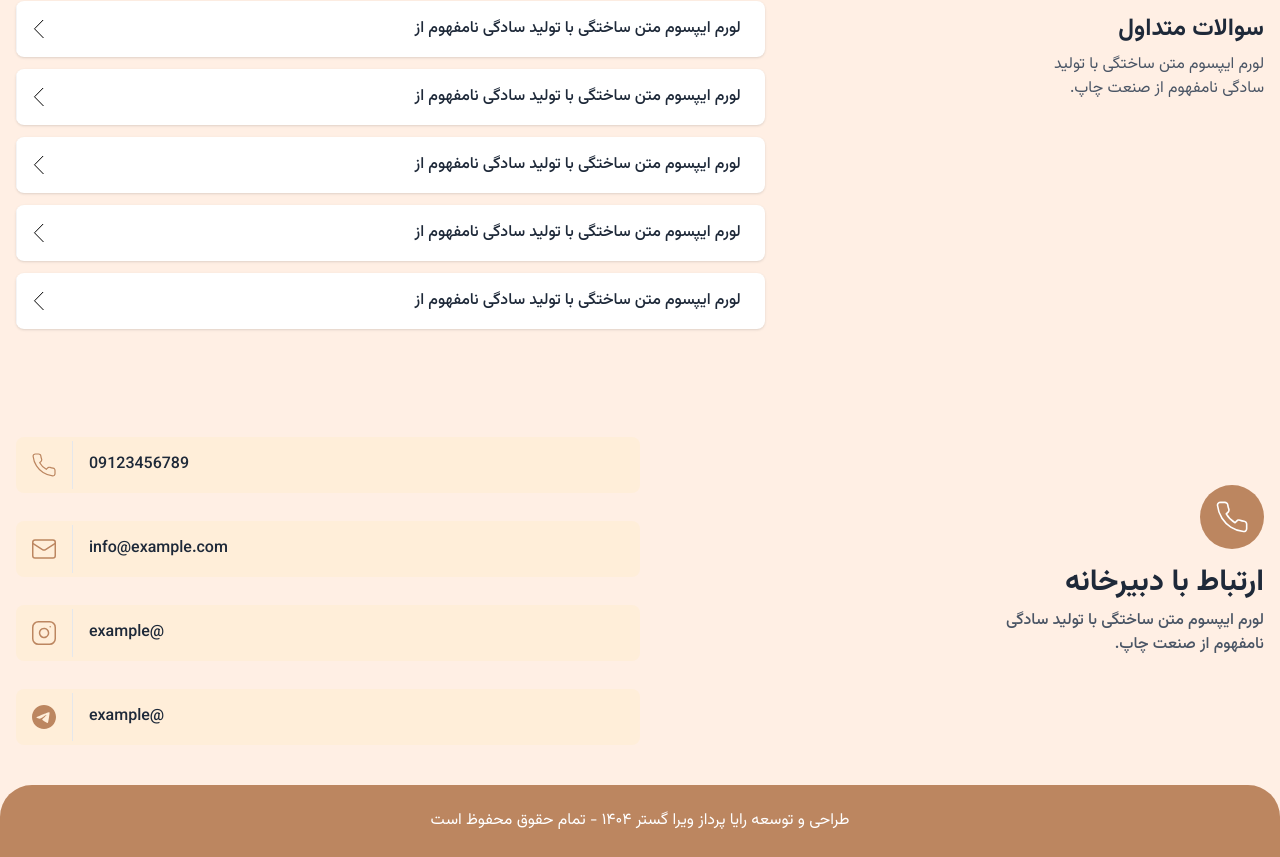
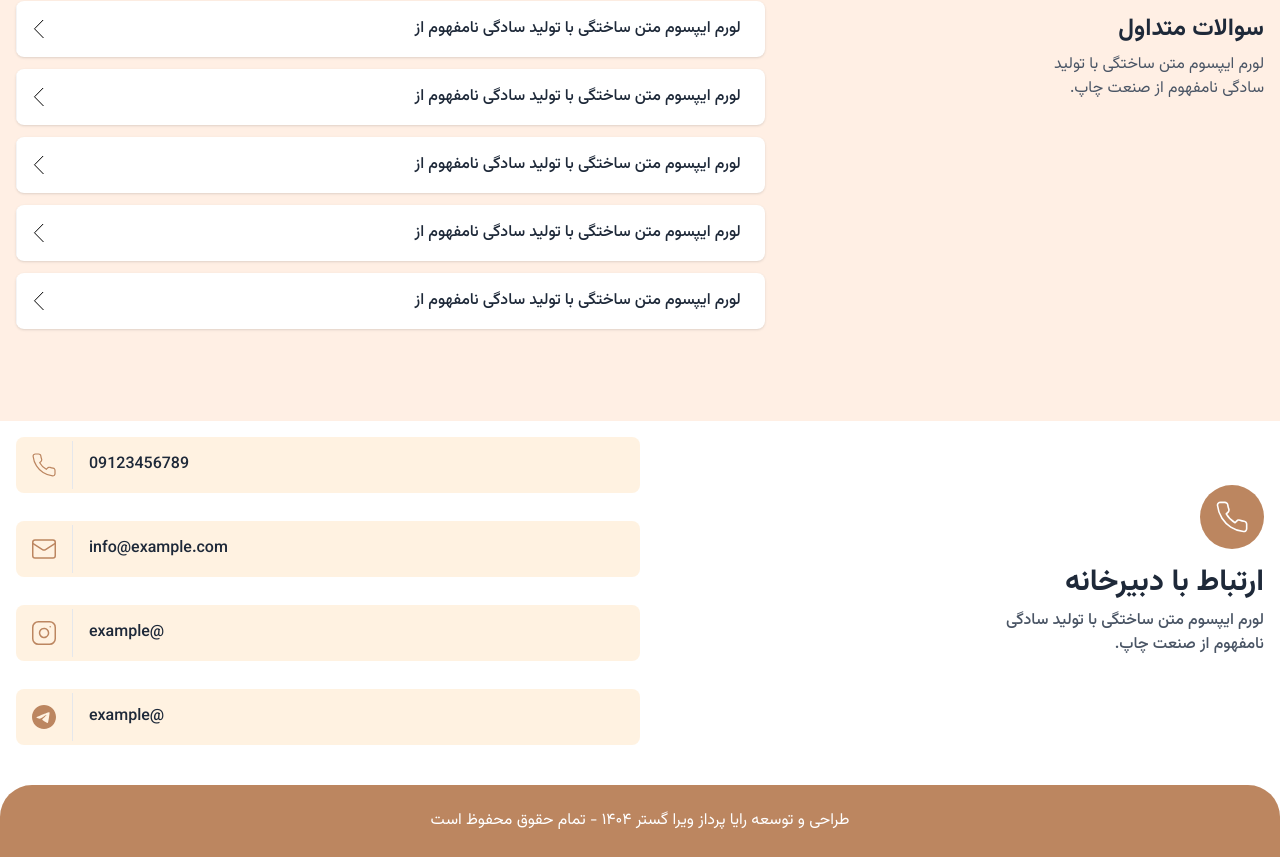
Before and after one commit to mahdihosseini3/ecofes, a React (Vite) app: page / in a window 1280 px wide. Shown: the part 2088-2945 px from the top of the page. Built offline with nearby package versions, Linux system fonts and the light colour scheme.

Commit message:
Sponsors

```diff
--- a/package.json
+++ b/package.json
@@ -21,7 +21,6 @@
     "@types/react": "^19.0.10",
     "@types/react-dom": "^19.0.4",
     "@vitejs/plugin-react": "^4.3.4",
-    "autoprefixer": "^10.4.21",
     "globals": "^15.15.0",
     "postcss": "^8.5.3",
     "tailwindcss": "^4.1.3",
--- a/src/components/ui/Footer.tsx
+++ b/src/components/ui/Footer.tsx
@@ -2,7 +2,8 @@ import {EmailIcon, InstagramIcon, PhoneIcon, TelegramIcon} from "./icons.tsx";
 
 const Footer = () => {
     return (
-        <div className={'container mx-auto mt-3'}>
+        <div className={'bg-white'}>
+        <div className={'container mx-auto mt-3 '}>
             <div className="flex flex-col font-medium md:flex-row justify-between items-center p-4 w-full">
                 {/* Right side - Persian text */}
                 <div className="w-full md:w-1/2 mb:mb-0 mb-10 mt-6 md:mt-0 flex flex-col items-center md:items-start">
@@ -67,6 +68,7 @@ const Footer = () => {
                 ۱۴۰۴ - تمام حقوق محفوظ است
             </div>
         </div>
+        </div>
     );
 };
 
```
Also changed, not shown: 1 other file (tests, documents, lock files or other folders).
